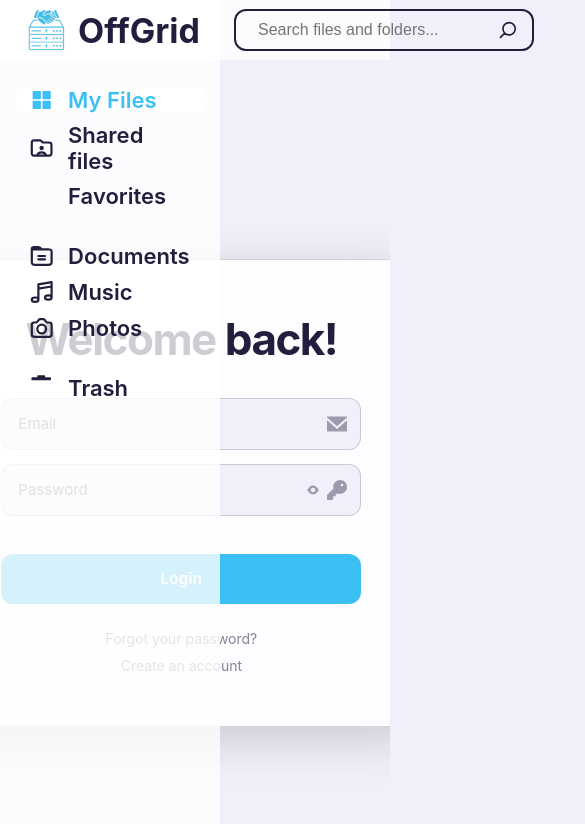
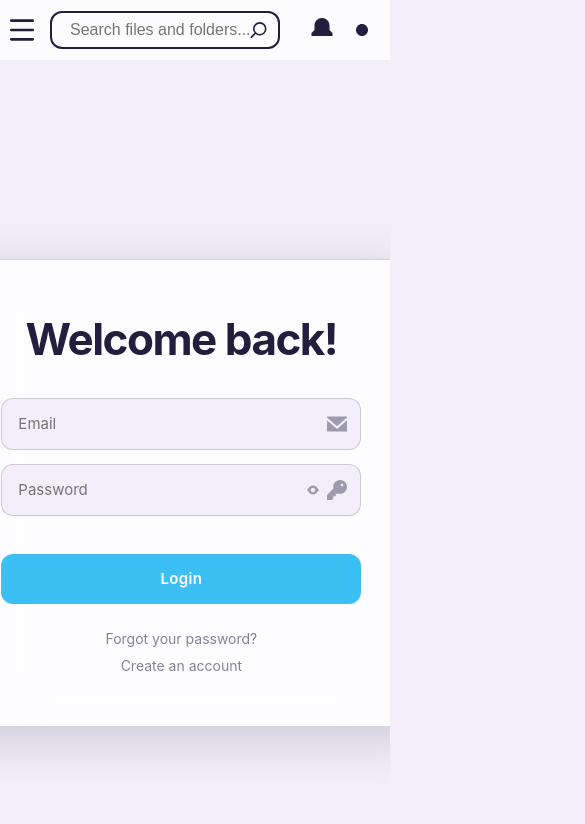
Before and after one commit to xCosmin14/OffGrid---Private-file-transfer, a React (Vite) app: page / in a window 390 px wide. Shown: the top 824 px of the page, 585 px wide, since content can reach past the window. Built offline with nearby package versions, Linux system fonts and the light colour scheme.

Commit message:
Made the design responsive

```diff
--- a/src/Header/Header.css
+++ b/src/Header/Header.css
@@ -5,56 +5,72 @@
     padding: 0 24px;
     box-sizing: border-box;
     background: var(--menuBgCol);
-    display: grid;
-    grid-template-columns: 190px auto auto 1fr auto auto auto;
+    display: flex;
+    flex-direction: row;
     align-items: center;
-    gap: 20px;
-    z-index: 2;
+    justify-content: space-between;
+    gap: 16px;
+    z-index: 5;
+}
+
+.headerLeft {
+    display: flex;
+    align-items: center;
+    gap: 24px;
+}
+
+#hamburger {
+    width: 32px; height: 32px;
+    cursor: pointer;
+    margin-left: -10px;
 }
 
 #headerLogo {
-    grid-column: 1;
-    position: relative;
-    left: 0; top: 0;
-    width: 100%; height: 60px;
-    display: flex; align-items: center; cursor: pointer;
-}
-
-#headerLogo h1 {font-size: 34px; margin-left: 12px;}
-
-.header button, .header a {
-    text-decoration: none; background: none; border: none;
-    margin: 0; padding: 0;
     display: flex; align-items: center;
     cursor: pointer;
-}
-
-.header button svg, .header a svg {
-    width: 24px; height: 24px;
+    text-decoration: none;
     color: var(--text);
 }
 
-.header button:hover svg, .header a:hover svg {
-    fill: var(--hoverCol); color: var(--hoverCol);
-    transition: .3s ease;
+#headerLogo h1 {
+    font-size: 34px;
+    margin-left: 12px;
+}
+
+#logoImg {
+    width: 42px; height: 42px;
+    border-radius: 0;
+}
+
+.headerRight {
+    display: flex;
+    align-items: center;
+    gap: 16px;
 }
 
 #headerFileSearch {
-    grid-column: 2;
     display: flex; align-items: center;
     border: 2px solid var(--text);
     padding: 8px 14px;
     border-radius: 12px;
-    justify-self: start;
     width: 300px;
+    margin-left: 10px;
     transition: all .3s ease;
     box-sizing: border-box;
+}
+
+#headerFileSearch:focus-within {
+    border-color: var(--hoverCol);
+    box-shadow: var(--boxShadowCol) 0px 6px 12px;
+    width: 375px;
 }
 
 #headerFileSearch svg {
     width: 22px; height: 22px;
     rotate: 90deg;
     transition: .3s ease;
+    fill: none;
+    color: var(--text);
 }
 
 #headerFileSearch input {
@@ -68,35 +84,82 @@
 
 #headerFileSearch input:focus {outline: none;}
 
-#headerFileSearch input:focus svg {
-    fill: var(--hoverCol);
+#headerFileSearch input:focus + svg {
+    color: var(--hoverCol);
 }
 
-#headerFileSearch:focus-within {
-    border-color: var(--hoverCol);
-    box-shadow: var(--boxShadowCol) 0px 6px 12px;
-    width: 375px;
+.header button, .header a {
+    text-decoration: none; background: none; border: none;
+    margin: 0; padding: 0;
+    display: flex; align-items: center;
+    cursor: pointer;
+}
+
+.header button svg, .header a svg {
+    width: 24px; height: 24px;
+    color: var(--text);
+    transition: .3s ease;
+}
+
+.header button:hover svg, .header a:hover svg {
+    fill: var(--hoverCol); color: var(--hoverCol);
+}
+
+.headerOptions {
+    display: flex; align-items: center;
+    gap: 16px;
+}
+
+#headerVerticalLine {
+    display: block;
+    width: 2px; height: 32px;
+    background: var(--text);
+}
+
+#accountSettingsToggle {
+    display: flex; flex-direction: row; align-items: center;
+    gap: 6px;
+    cursor: pointer;
+    text-decoration: none;
+    color: var(--text);
+    transition: .3s ease;
+}
+
+#accountSettingsToggle img {
+    width: 32px; height: 32px;
+    border-radius: 50%;
+}
+
+#accountSettingsToggle:hover {
+    color: var(--hoverCol);
 }
 
 #fileSearchFilters {
-    position: absolute; left: 64px; top: 9px;
-    grid-column: 3;
-    display: flex; flex-direction: row; align-items: center;
+    position: absolute;
+    left: 64px; top: 10px;
+    display: flex; flex-direction: row; align-items: center; flex-wrap: wrap;
     gap: 24px; padding-inline: 16px;
     border-radius: 999px;
-    width: fit-content; height: 36px;
+    width: fit-content; min-height: 36px;
     border: 2px solid var(--text);
+    background: var(--menuBgCol);
+    z-index: 4;
 }
-#fileSearchFilters input {
+
+#fileSearchFilters input, #fileSearchFilters select {
     border: 1px solid var(--boxShadowCol);
+    padding: 4px 8px;
+    border-radius: 6px;
+    background: none; color: var(--text);
+    font-size: 12px;
+    height: 28px;
+    box-sizing: border-box;
 }
+
 #fileSearchFilters input:focus, #fileSearchFilters select:focus {
     outline: none;
     border-color: var(--hoverCol);
 }
-
-#filtersIcon, select[name="extensionFilter"] {cursor: pointer;}
-#filtersIcon {fill: none; color: var(--text);}
 
 .parameterSearch {
     display: flex; flex-direction: row; align-items: center;
@@ -122,49 +185,10 @@
     white-space: nowrap;
 }
 
-.parameterSearch input, .parameterSearch select {
-    padding: 4px 8px;
-    border-radius: 6px;
-    border: 1px solid var(--text);
-    background: none; color: var(--text);
-    font-size: 12px;
-    height: 28px;
-    box-sizing: border-box;
-}
-
 input[type="number"], select[name="extensionFilter"] {
     width: 60px;
     -webkit-appearance: none;
     -moz-appearance: textfield;
-}
-
-.headerOptions {
-    grid-column: 5;
-    display: flex; align-items: center;
-    gap: 16px;
-}
-
-#headerVerticalLine {
-    grid-column: 6;
-    display: block;
-    width: 2px; height: 32px;
-    background: var(--text);
-}
-
-#accountSettingsToggle {
-    width: 200px;
-    grid-column: 7;
-    display: flex; flex-direction: row; align-items: center;
-    gap: 6px;
-    cursor: pointer;
-    text-decoration: none;
-    color: var(--text);
-    transition: .3s ease;
-}
-
-#accountSettingsToggle:hover {
-    border-color: var(--hoverCol);
-    color: var(--hoverCol);
 }
 
 #filterBar {
@@ -172,12 +196,16 @@ input[type="number"], select[name="extensionFilter"] {
     background-color: var(--text);
 }
 
-img {
-    width: 32px; height: 32px;
-    border-radius: 50%;
+@media screen and (max-width: 500px) {
+    .header {padding: 0 16px;}
+
+    .headerLeft {gap: 12px;}
+
+    #headerFileSearch {
+        width: 230px;
+        padding: 6px 10px;
+        margin-left: 0;
+    }
+
+    #headerFileSearch:focus-within {width: 250px;}
 }
-
-#logoImg {
-    width: 42px; height: 42px;
-    border-radius: 0;
-}
--- a/src/Header/Header.jsx
+++ b/src/Header/Header.jsx
@@ -1,16 +1,16 @@
 import { useState, useEffect } from "react"
+import { Link } from 'react-router-dom'
 
-import { Link } from 'react-router-dom';
-
+import isMobile from "../IsMobile.js"
+import Menu from "../Menu/Menu.jsx"
 import Notifications from "../Notifications/Notifications.jsx"
-
 import Logo from "../assets/Logo.png"
 
 import Sun from "../assets/SVG/Sun.svg?react"
 import Moon from "../assets/SVG/Moon.svg?react"
 import Notification from "../assets/SVG/Notification.svg?react"
 import Search from "../assets/SVG/Search.svg?react"
-
+import HamburgerToggle from "../assets/SVG/HamburgerToggle.svg?react"
 import MockUserImg from "../assets/MockUserImg.jpg"
 
 import "./Header.css"
@@ -20,11 +20,26 @@ export default function Header() {
         return localStorage.getItem("theme") || "light"
     })
 
-  const [notificationsOpen, setNotificationsOpen] = useState(0)
+    const [notificationsOpen, setNotificationsOpen] = useState(false)
+    const [showMobileMenu, setShowMobileMenu] = useState(false)
 
     const handleToggleTheme = () => {
         setTheme((prevTheme) => (prevTheme === "dark" ? "light" : "dark"))
-  };
+    }
+
+    const toggleMobileMenu = () => {
+        if (!showMobileMenu) {
+            if (notificationsOpen) setNotificationsOpen(false)
+        }
+        setShowMobileMenu(!showMobileMenu)
+    }
+
+    const toggleMobileNotifications = () => {
+        if (!notificationsOpen) {
+            if (showMobileMenu) setShowMobileMenu(false)
+        }
+        setNotificationsOpen(!notificationsOpen)
+    }
 
     useEffect(() => {
         document.documentElement.setAttribute("data-theme", theme)
@@ -33,22 +48,36 @@ export default function Header() {
 
     return (
         <div className="header">
+            <div className="headerLeft">
+                {isMobile() == 0 && (
                     <Link id="headerLogo" to="/">
-        <img src={Logo} id="logoImg"/>
+                        <img src={Logo} id="logoImg" alt="Logo" />
                         <h1>OffGrid</h1>
                     </Link>
+                )}
+
+                {isMobile() == 1 && (
+                    <HamburgerToggle
+                        id="hamburger"
+                        onClick={toggleMobileMenu}
+                    />
+                )}
+
+                {(isMobile() == 1 && showMobileMenu) && <Menu />}
 
                 <div id="headerFileSearch">
                     <input type="text" placeholder="Search files and folders..." />
-        <Search id="filtersIcon"/>
+                    <Search id="filtersIcon" />
+                </div>
             </div>
 
+            <div className="headerRight">
                 <div className="headerOptions">
                     <Link>
                         <Notification
-            onClick={() => setNotificationsOpen(1 - notificationsOpen)}
+                            onClick={() => toggleMobileNotifications()}
                             id="notifButton"
-            style={notificationsOpen ? {color: "var(--hoverCol)"} : {color: "var(--text)"}}
+                            style={notificationsOpen ? { color: "var(--hoverCol)" } : { color: "var(--text)" }}
                         />
                     </Link>
 
@@ -57,14 +86,16 @@ export default function Header() {
                     </button>
                 </div>
 
-      <span id="headerVerticalLine"></span>
+                {isMobile() == 0 && <span id="headerVerticalLine"></span>}
 
+                {isMobile() == 0 && (
                     <Link to={getUID() === null ? "/login" : "/settings"} id="accountSettingsToggle">
-        <img src={MockUserImg}/>
-        <h3>{getUID() === null ? "Anonim" : "Nume Prenume" /*afisarea numelui utilizatorului mai incolo*/}</h3>
+                        <img src={MockUserImg} alt="User Avatar" />
                     </Link>
+                )}
 
-      {notificationsOpen ? <Notifications /> : null}
+                {notificationsOpen && <Notifications />}
             </div>
-  );
+        </div>
+    )
 }
--- /dev/null
+++ b/src/IsMobile.js
@@ -0,0 +1,9 @@
+import { useState } from "react"
+
+export default function isMobile() {
+    //if (navigator.userAgentData) return navigator.userAgentData.mobile && window.innerWidth <= 500;
+    //return /Mobi|Android/i.test(navigator.userAgent) && window.innerWidth <= 500;
+
+    //metoda de mai sus o sa fie implementata cand termin designul
+    return window.innerWidth <= 500;
+}
--- a/src/Menu/Menu.jsx
+++ b/src/Menu/Menu.jsx
@@ -1,4 +1,8 @@
 import { useLocation, Link } from 'react-router-dom'
+
+import isMobile from '../IsMobile.js'
+
+import MockUserImg from "../assets/MockUserImg.jpg"
 
 import Documents from "../assets/SVG/FileIcons/Documents.svg?react"
 import Folder from "../assets/SVG/FileIcons/Folder.svg?react"
@@ -16,7 +20,12 @@ export default function Menu() {
 
     return (
         <div className="menu">
-            <span></span>
+            {isMobile() == 1 && (
+                <Link to={getUID() === null ? "/login" : "/settings"} id="accountSettingsToggle">
+                    <img src={MockUserImg} alt="User Avatar" />
+                    <h2>Nume Prenume</h2>
+                </Link>
+            )}
 
             <div className={`menu-item ${pathname === "/" ? "active" : ""}`}>
                 <MyFiles />
--- a/src/MyFiles/AddFile.css
+++ b/src/MyFiles/AddFile.css
@@ -1,5 +1,5 @@
 #addContainer {
-    position: fixed; top: 70px; left: 230px;
+    position: fixed; top: 72px; left: 230px;
     width: fit-content;
     z-index: 5;
 }
@@ -69,3 +69,10 @@
 #bigger {scale: 2;}
 
 hr {color: var(--boxShadowCol);}
+
+@media screen and (max-width: 500px) {
+    #addContainer {
+        top: 385px; left: 10px;
+        z-index: 5;
+    }
+}
--- a/src/main.jsx
+++ b/src/main.jsx
@@ -2,6 +2,8 @@ import { StrictMode } from 'react'
 import { createRoot } from 'react-dom/client'
 
 import { BrowserRouter, Routes, Route, Link } from 'react-router-dom'
+
+import isMobile from "./IsMobile.js"
 
 import Header from './Header/Header.jsx'
 import Menu from './Menu/Menu.jsx'
@@ -23,7 +25,7 @@ createRoot(document.getElementById('root')).render(
   <StrictMode>
     <BrowserRouter>
       <Header />
-      <Menu />
+      {isMobile() == 0 && <Menu />}
 
       <Routes>
         <Route path="/" element = {getUID() === null ? <Login /> : <MyFiles />} />
```
Also changed, not shown: src/Menu/Menu.css (+17 -0 lines), src/MyFiles/Filters.jsx (+5 -2 lines), src/MyFiles/MyFiles.css (+32 -2 lines), src/Notifications/Notifications.css (+13 -0 lines), src/assets/SVG/HamburgerToggle.svg (added). Lines whose indentation alone changed are shown as unchanged.
